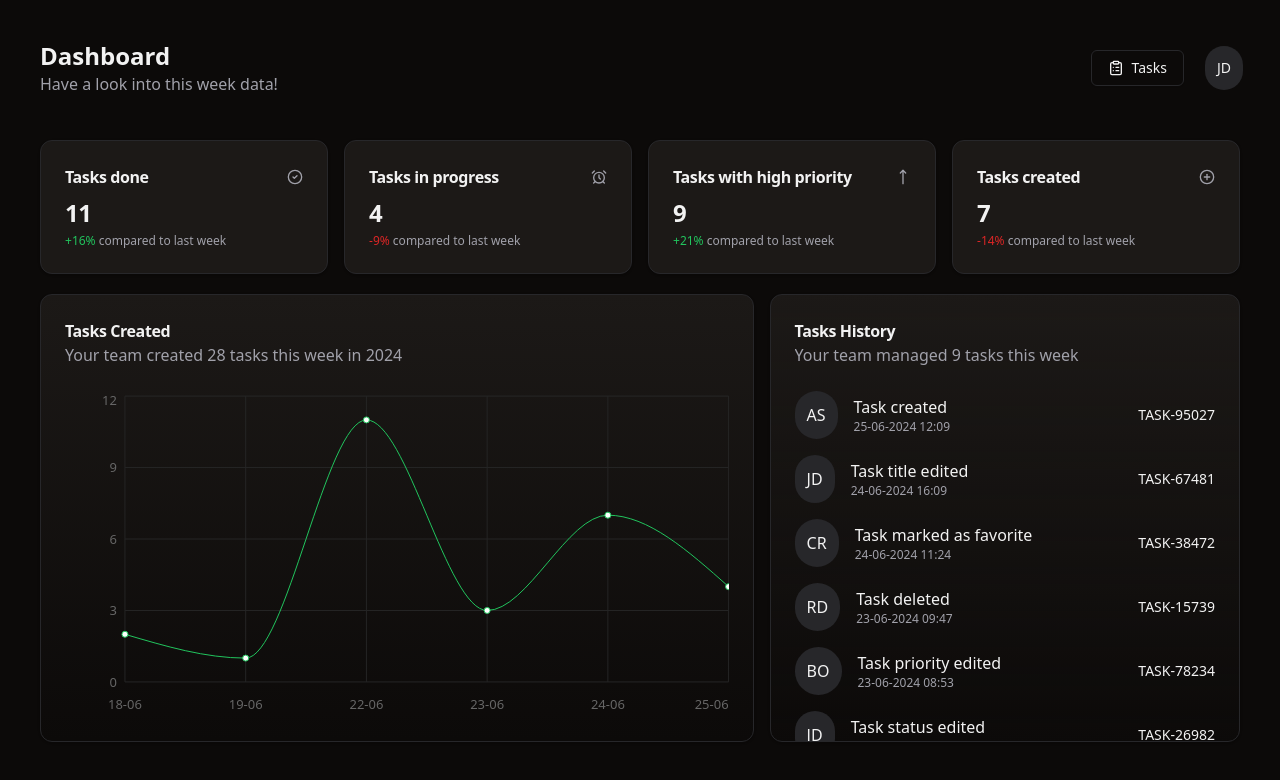
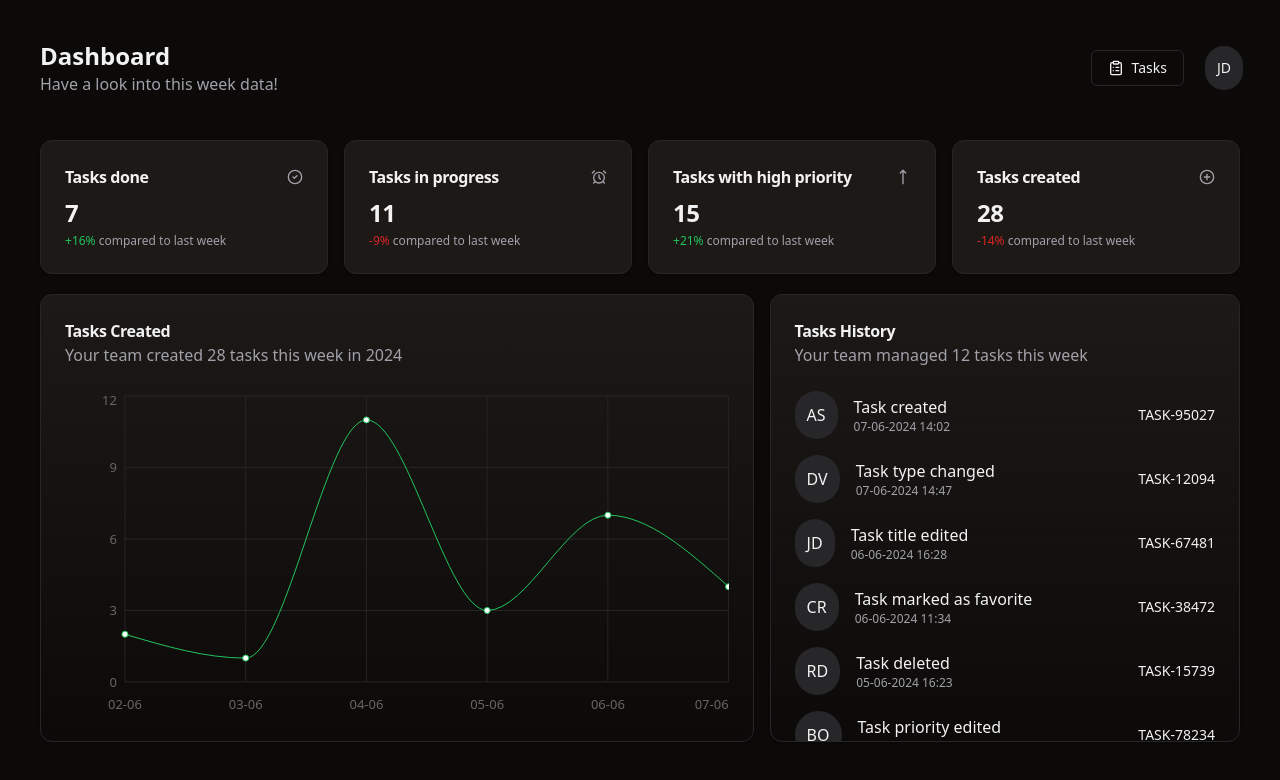
Before and after one commit to valentimgarcia/tasks-dashboard, a React (Vite) app: page /dashboard in a window 1280 px wide. Shown: the top 780 px of the page. Built offline with nearby package versions, Linux system fonts and the light colour scheme.

Commit message:
Improve dashboard data

```diff
--- a/package.json
+++ b/package.json
@@ -24,6 +24,7 @@
     "class-variance-authority": "^0.7.0",
     "clsx": "^2.1.1",
     "cmdk": "^1.0.0",
+    "date-fns": "^3.6.0",
     "lucide-react": "^0.378.0",
     "next-themes": "^0.3.0",
     "react": "^18.2.0",
--- a/src/components/dashboard/task-chart-card.tsx
+++ b/src/components/dashboard/task-chart-card.tsx
@@ -9,19 +9,19 @@ import {
   CartesianGrid,
 } from "recharts";
 
-export default function TaskChartCard() {
-  const getTotalTasks = () => {
-    return tasksChart.reduce((total, task) => total + task.amt, 0);
-  };
+interface TaskChartCardProps {
+  totalTasks: number;
+}
 
-  const totalTasks = getTotalTasks();
+export default function TaskChartCard({ totalTasks }: TaskChartCardProps) {
+  const currentYear = new Date().getFullYear();
 
   return (
     <Card className="dark:bg-gradient-to-b dark:from-[rgba(28,25,23,1)] dark:to-[rgba(28,25,23,0)]">
       <CardHeader className="space-y-0 ">
         <CardTitle className="text-base font-semibold">Tasks Created</CardTitle>
         <p className="text-muted-foreground">
-          Your team created {totalTasks} tasks this week in 2024
+          Your team created {totalTasks} tasks this week in {currentYear}
         </p>
       </CardHeader>
       <CardContent className="space-y-4 max-h-[350px] overflow-y-auto">
--- a/src/components/data/dashboard-mock.tsx
+++ b/src/components/data/dashboard-mock.tsx
@@ -1,3 +1,5 @@
+import { format, subDays, setHours, setMinutes } from "date-fns";
+
 export interface TaskChart {
   name: string;
   amt: number;
@@ -10,86 +12,79 @@ export interface TaskHistory {
   taskId: string;
 }
 
-export const tasksChart: TaskChart[] = [
+const generateTaskChartData = () => {
+  const today = new Date();
+  const amtValues = [2, 1, 11, 3, 7, 4];
+  return amtValues.map((amt, index) => {
+    const date = subDays(today, amtValues.length - index - 1);
+    return {
+      name: format(date, "dd-MM"),
+      amt: amt,
+    };
+  });
+};
+
+const getRandomTime = () => {
+  const randomHour = Math.floor(Math.random() * 10) + 8;
+  const randomMinute = Math.floor(Math.random() * 60);
+  return { randomHour, randomMinute };
+};
+
+const generateTaskHistoryData = () => {
+  const today = new Date();
+  const taskDetails = [
+    { usernameInitials: "AS", title: "Task created", taskId: "TASK-95027" },
     {
-    name: "18-06",
-    amt: 2,
-  },
-  {
-    name: "19-06",
-    amt: 1,
-  },
-  {
-    name: "22-06",
-    amt: 11,
-  },
-  {
-    name: "23-06",
-    amt: 3,
-  },
-  {
-    name: "24-06",
-    amt: 7,
-  },
-  {
-    name: "25-06",
-    amt: 4,
-  },
-];
-
-export const tasksHistory: TaskHistory[] = [
-  {
-    usernameInitials: "AS",
-    title: "Task created",
-    date: "25-06-2024 12:09",
-    taskId: "TASK-95027",
+      usernameInitials: "DV",
+      title: "Task type changed",
+      taskId: "TASK-12094",
     },
     {
       usernameInitials: "JD",
       title: "Task title edited",
-    date: "24-06-2024 16:09",
       taskId: "TASK-67481",
     },
     {
       usernameInitials: "CR",
       title: "Task marked as favorite",
-    date: "24-06-2024 11:24",
       taskId: "TASK-38472",
     },
-  {
-    usernameInitials: "RD",
-    title: "Task deleted",
-    date: "23-06-2024 09:47",
-    taskId: "TASK-15739",
-  },
+    { usernameInitials: "RD", title: "Task deleted", taskId: "TASK-15739" },
     {
       usernameInitials: "BO",
       title: "Task priority edited",
-    date: "23-06-2024 08:53",
       taskId: "TASK-78234",
     },
     {
       usernameInitials: "JD",
       title: "Task status edited",
-    date: "22-06-2024 21:14",
       taskId: "TASK-26982",
     },
-  {
-    usernameInitials: "DR",
-    title: "Task created",
-    date: "19-06-2024 21:14",
-    taskId: "TASK-89412",
-  },
-  {
-    usernameInitials: "CR",
-    title: "Task deleted",
-    date: "19-06-2024 19:35",
-    taskId: "TASK-10983",
-  },
+    { usernameInitials: "DR", title: "Task created", taskId: "TASK-89412" },
+    { usernameInitials: "CR", title: "Task deleted", taskId: "TASK-10983" },
     {
       usernameInitials: "AS",
       title: "Task type changed",
-    date: "19-06-2024 17:42",
       taskId: "TASK-45027",
     },
+    {
+      usernameInitials: "RD",
+      title: "Task marked as favorite",
+      taskId: "TASK-25734",
+    },
+    { usernameInitials: "BO", title: "Task created", taskId: "TASK-38269" },
   ];
+
+  return taskDetails.map((taskDetail, index) => {
+    const date = subDays(today, Math.floor(index / 2)); // 2 tasks per day
+    const { randomHour, randomMinute } = getRandomTime();
+    const randomDate = setMinutes(setHours(date, randomHour), randomMinute);
+    return {
+      ...taskDetail,
+      date: format(randomDate, "dd-MM-yyyy HH:mm"),
+    };
+  });
+};
+
+export const tasksChart: TaskChart[] = generateTaskChartData();
+export const tasksHistory: TaskHistory[] = generateTaskHistoryData();
--- a/src/components/pages/dashboard.tsx
+++ b/src/components/pages/dashboard.tsx
@@ -11,6 +11,8 @@ import {
 import TaskCard from "../dashboard/task-card";
 import TaskHistory from "../dashboard/task-history-card";
 import TaskChartCard from "../dashboard/task-chart-card";
+import { tasksChart } from "../data/dashboard-mock";
+import { tasks } from "../data/tasks-mock";
 
 export default function Dashboard() {
   const navigate = useNavigate();
@@ -18,6 +20,22 @@ export default function Dashboard() {
   const handleTasks = () => {
     navigate("/");
   };
+
+  const getTotalTasks = () => {
+    return tasksChart.reduce((total, task) => total + task.amt, 0);
+  };
+
+  const getDoneTasksCount = () => {
+    return tasks.filter((task) => task.status === "Done").length;
+  };
+
+  const getInProgressTasksCount = () => {
+    return tasks.filter((task) => task.status === "In Progress").length;
+  }
+
+  const getHighTasksCount = () => {
+    return tasks.filter((task) => task.priority === "High").length;
+  }
 
   return (
     <div className="p-10">
@@ -47,32 +65,32 @@ export default function Dashboard() {
           <TaskCard
             title="Tasks done"
             icon={CircleCheck}
-            value={11}
+            value={getDoneTasksCount()}
             percentage={16}
           />
           <TaskCard
             title="Tasks in progress"
             icon={AlarmClock}
-            value={4}
+            value={getInProgressTasksCount()}
             percentage={9}
           />
           <TaskCard
             title="Tasks with high priority"
             icon={MoveUp}
-            value={9}
+            value={getHighTasksCount()}
             percentage={21}
           />
           <TaskCard
             title="Tasks created"
             icon={PlusCircle}
-            value={7}
+            value={getTotalTasks()}
             percentage={14}
           />
         </div>
 
         <div className="grid lg:grid-cols-10 md:grid-cols-7 gap-4">
           <div className="lg:col-span-6 md:col-span-4">
-            <TaskChartCard />
+            <TaskChartCard totalTasks={getTotalTasks()} />
           </div>
           <div className="lg:col-span-4 md:col-span-3">
             <TaskHistory />
```
Also changed, not shown: 1 other file (tests, documents, lock files or other folders). Lines whose indentation alone changed are shown as unchanged.
